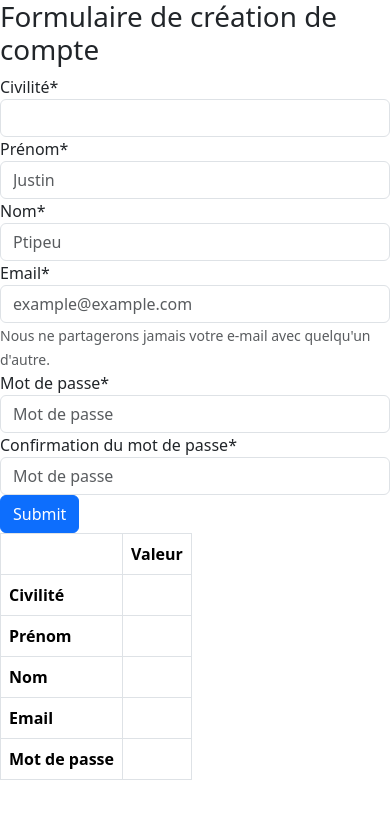
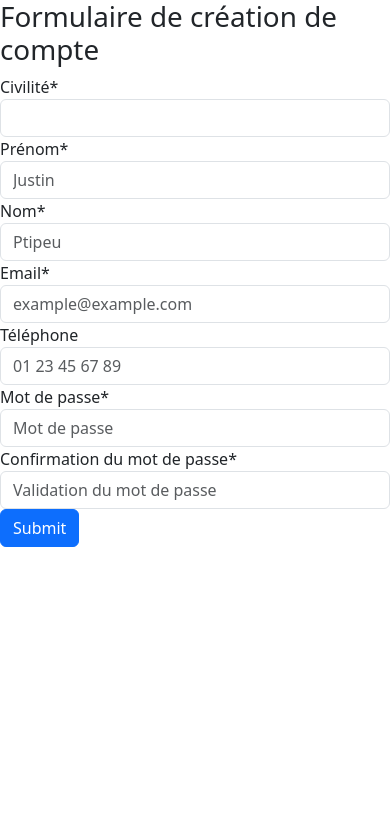
Before and after one commit to Christ0u/tp02_gerard_christopher, an Angular app: page / in a window 390 px wide. Shown: the top 818 px of the page. Built offline with nearby package versions, Linux system fonts and the light colour scheme.

Commit message:
ADD : Ajout d'un champ HTML pour la saisie d'un numéro de téléphone CHG : Amélioration des tests de surface avant validation du formulaire

```diff
--- a/src/app/form/form.component.html
+++ b/src/app/form/form.component.html
@@ -37,7 +37,12 @@
             <label for="email">Email*</label>
             <input type="email" class="form-control" id="email" name="email" placeholder="example@example.com"
                 [(ngModel)]="email">
-            <small class="form-text text-muted">Nous ne partagerons jamais votre e-mail avec quelqu'un d'autre.</small>
+        </div>
+
+        <div class="form-group">
+            <label for="phone">Téléphone</label>
+            <input type="tel" class="form-control" id="phone" name="phone" placeholder="01 23 45 67 89"
+                [(ngModel)]="phone">
         </div>
 
         <div class="form-group">
@@ -48,20 +53,18 @@
 
         <div class="form-group">
             <label for="passwordValidation">Confirmation du mot de passe*</label>
-            <input type="password" class="form-control" id="passwordValidation" placeholder="Mot de passe">
+            <input type="password" class="form-control" id="passwordValidation" name="passwordValidation"
+                placeholder="Validation du mot de passe" [(ngModel)]="passwordValidation">
         </div>
 
         <button type="submit" class="btn btn-primary" (click)="onSubmit()" [disabled]="!valid">Submit</button>
 
     </form>
 
-    <table class="table table-bordered" style="width: auto;">
-        <thead>
-            <tr>
-                <th></th>
-                <th>Valeur</th>
-            </tr>
-        </thead>
+    <br>
+
+    <table class="table table-bordered" style="width: auto;" [hidden]="hidden">
+        <div class="alert alert-success" role="alert">Formulaire validé</div>
 
         <tbody>
             <tr>
@@ -81,14 +84,11 @@
                 <td>{{email}}</td>
             </tr>
             <tr>
-                <th>Mot de passe</th>
-                <td>{{password}}</td>
+                <th>Téléphone</th>
+                <td>{{phone}}</td>
             </tr>
 
         </tbody>
     </table>
 
-
-
-
 </body>
--- a/src/app/form/form.component.ts
+++ b/src/app/form/form.component.ts
@@ -1,5 +1,6 @@
 import { Component } from '@angular/core';
 import { FormsModule } from '@angular/forms';
+import { empty } from 'rxjs';
 
 @Component({
   selector: 'app-form',
@@ -10,22 +11,45 @@ import { FormsModule } from '@angular/forms';
 })
 
 export class FormComponent {
-  valid : Boolean = true;
-  tableIsVisible = false;
+  valid: Boolean = true;
+  hidden: Boolean = true;
+  formIsValid: Boolean = false;
 
-  civility : String = "";
-  firstName : String = "";
-  lastName : String = "";
-  email : String = "";
-  password : String = "";
+  civility: string = "";
+  firstName: string = "";
+  lastName: string = "";
+  email: string = "";
+  phone: number | null = null;
+  password: string = "";
+  passwordValidation: string = "";
 
-  onSubmit()
-  {
-    this.valid = !this.valid;
-    if (this.civility == "" || this.firstName == "" || this.lastName == "" || this.email == "" || this.password == "")
-    {
+  onSubmit() {
+    if (this.civility == "" || this.firstName == "" || this.lastName == "" || this.email == "" || this.password == "" || this.passwordValidation == "") {
       alert("Tous les champs obligatoires (*) ne sont pas renseignés");
-      this.valid = !this.valid;
+    }
+    else {
+      const emailRegex = /^[a-zA-Z0-9._%+-]+@[a-zA-Z0-9.-]+\.[a-zA-Z]{2,}$/;
+      if (!emailRegex.test(this.email)) {
+        alert("Email invalide.");
+      }
+      else
+      {
+        if (this.password != this.passwordValidation) {
+          alert("Les mots de passe ne sont pas égaux");
+        }
+        else
+        {
+          if (this.password.length < 8)
+          {
+            alert("Le mot de passe doit contenir au moins 8 caractères");
+          }
+          else
+          {
+            this.valid = !this.valid
+            this.hidden = !this.hidden
+          }
+        }
+      }
     }
   }
 }
```
